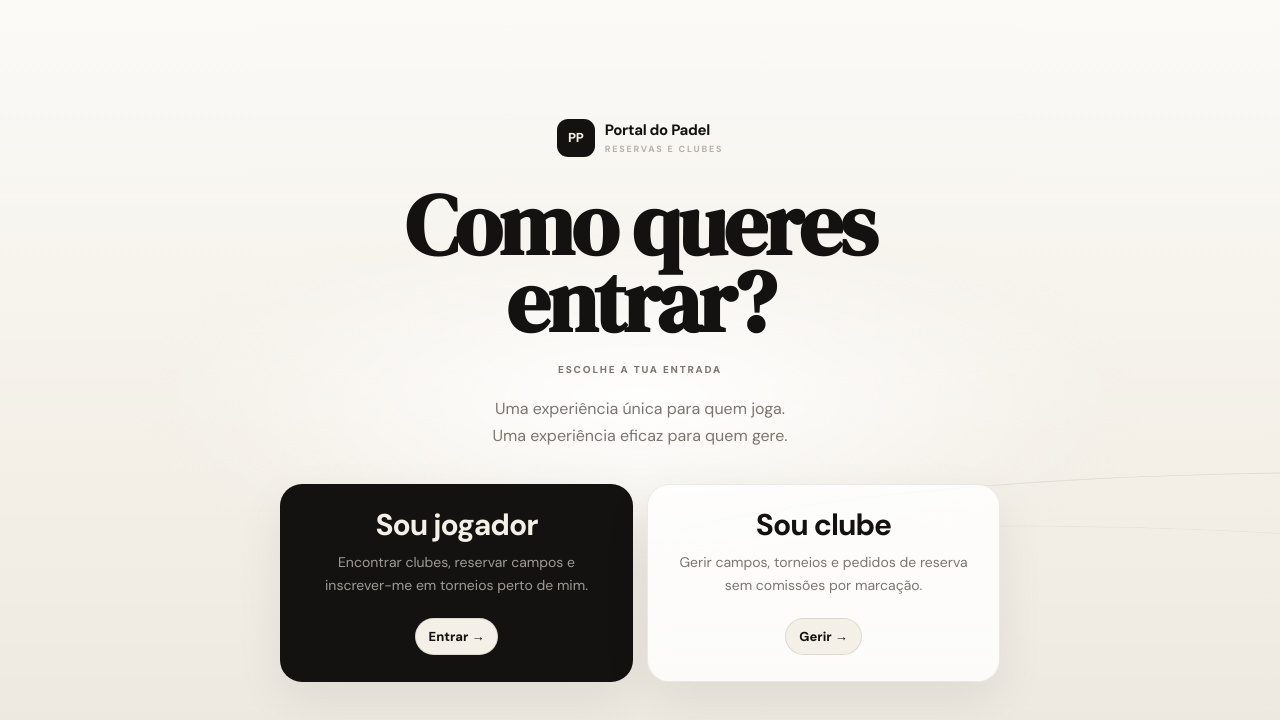
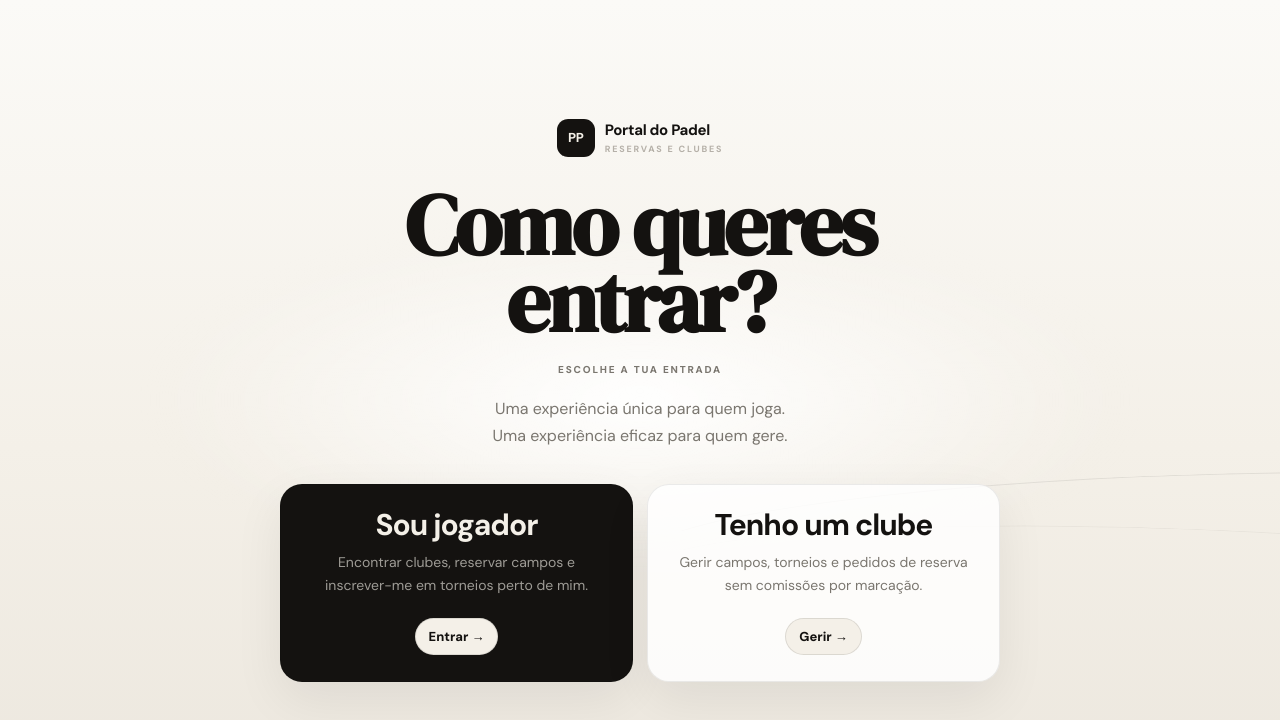
Before and after one commit to mbrunogaspar-coder/portal_do_padel, a React (Vite) app: page / in a window 1280 px wide. Shown: the top 720 px of the page. Built offline with nearby package versions, Linux system fonts and the light colour scheme.

Commit message:
Update App.jsx

```diff
--- a/src/App.jsx
+++ b/src/App.jsx
@@ -956,7 +956,7 @@ function AudienceGate({onPlayer,onClub}){
             <span className="pt-gate-action">Entrar →</span>
           </button>
           <button className="pt-gate-card" onClick={onClub}>
-            <h2>Sou clube</h2>
+            <h2>Tenho um clube</h2>
             <p>Gerir campos, torneios e pedidos de reserva sem comissões por marcação.</p>
             <span className="pt-gate-action">Gerir →</span>
           </button>
```
